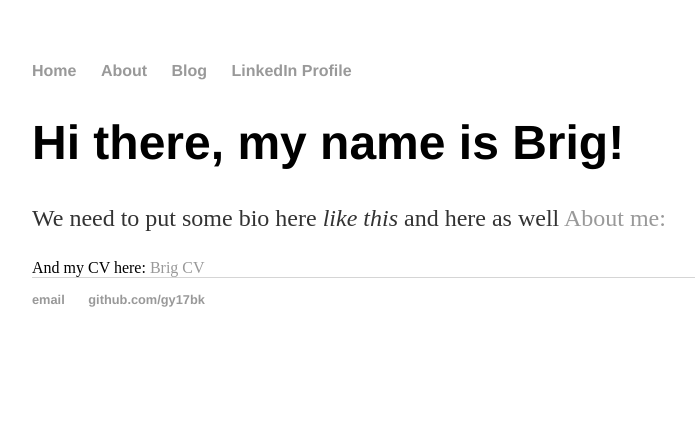
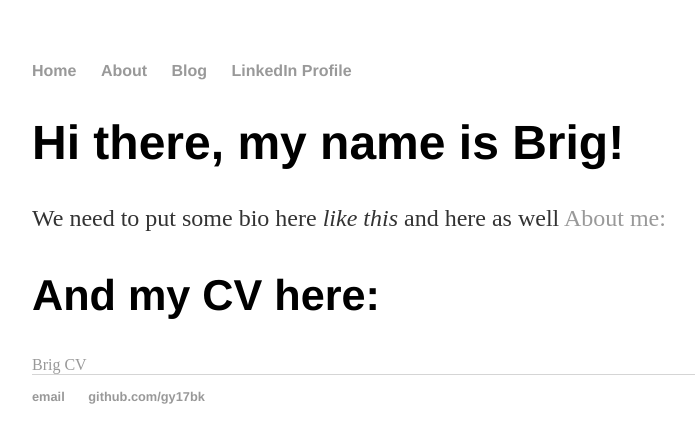
Before and after one commit to gy17bk/mywebsite, a Jekyll site: the page built from index.html, in a window 1280 px wide. Shown: the top 443 px of the page, without its empty margins (160-855 px from the left). Built offline with Jekyll 4.4.1, drawn with Linux system fonts in a browser that asks for light colours.

Commit message:
Update index.html

```diff
--- a/index.html
+++ b/index.html
@@ -7,4 +7,7 @@ title: Brigi
 	<p>We need to put some bio here <em>like this</em> and here as well <a href="/about">About me: </a></p>
 </div><!-- /.blurb -->
 
-And my CV here: <a href="https://github.com/gy17bk/mywebsite/blob/master/CV_final_brigi_kedves.pdf">Brig CV</a>
+<div class="blurb">
+	<h2>And my CV here: </h2>
+	<a href="https://github.com/gy17bk/mywebsite/blob/master/CV_final_brigi_kedves.pdf">Brig CV</a>
+</div><!-- /.blurb -->
```
